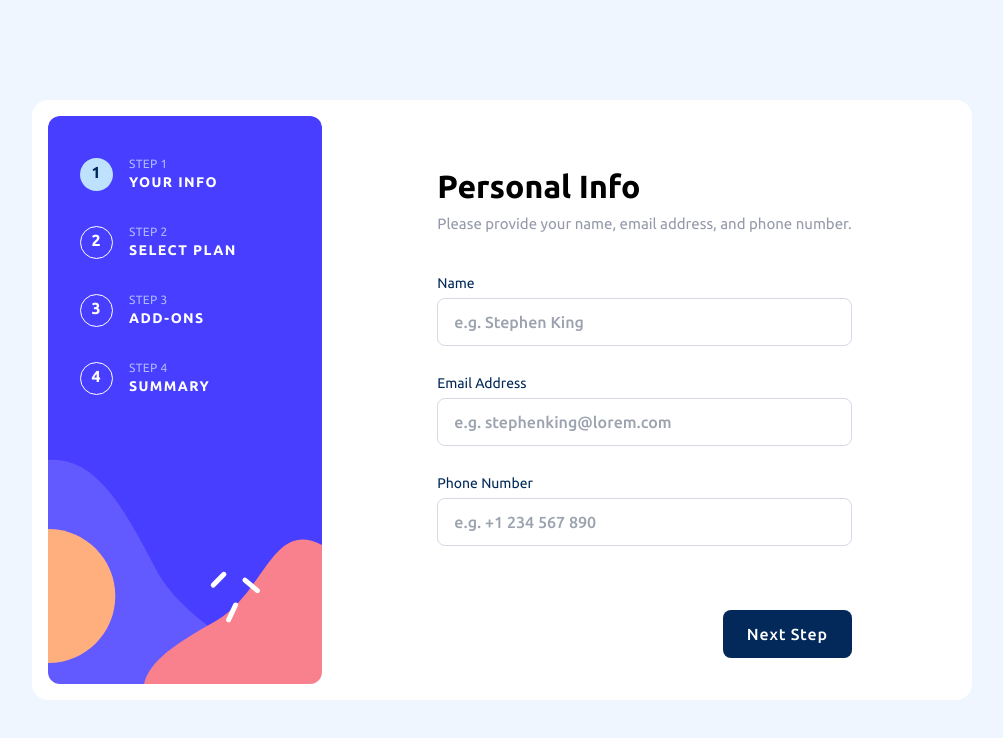
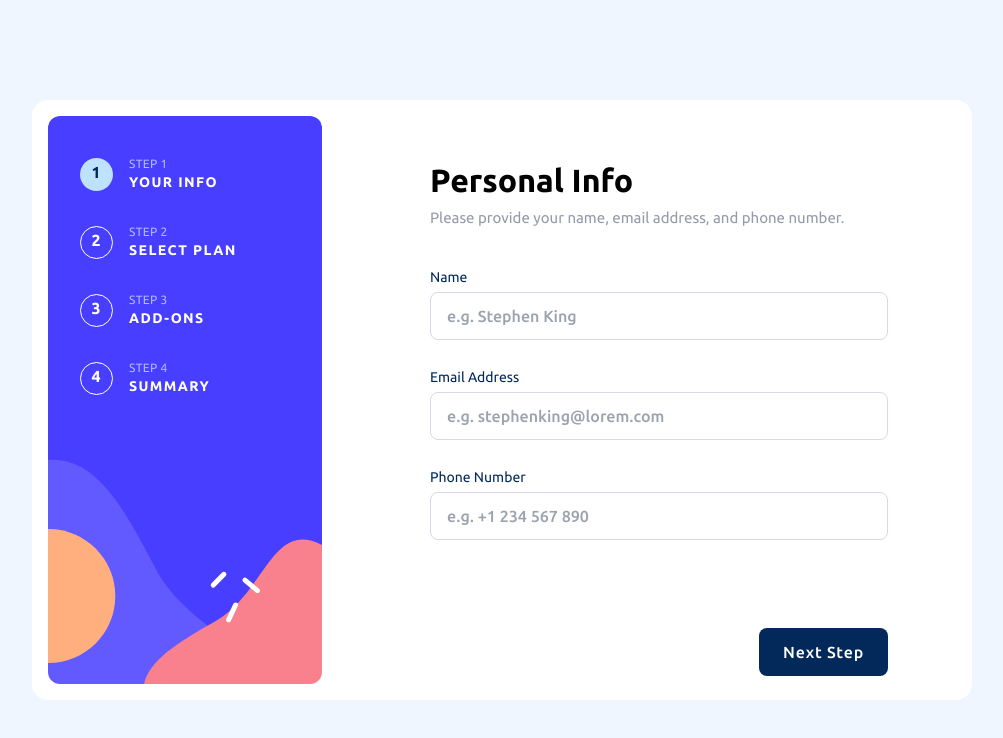
Before and after one commit to tiemibf/multi-step-form, a Next.js app: page / in a window 1280 px wide. Shown: the top 738 px of the page, without its empty margins (138-1141 px from the left). Built offline with nearby package versions, Linux system fonts and the light colour scheme.

Commit message:
refactor: improves project layout and adds enable property to steps

```diff
--- a/src/app/page.tsx
+++ b/src/app/page.tsx
@@ -3,11 +3,8 @@ import { Stepper } from "@/components/Stepper";
 export default function Home() {
     return (
         <>
-            <aside className="bg-[url('../assets/bg-sidebar.svg')] bg-cover flex w-[274px] h-full rounded-xl pt-10 pl-8 content-start">
-                <div className="mb-8">
-                    <Stepper />
-                </div>
-            </aside>
+            <aside className="bg-[url('../assets/bg-sidebar.svg')] bg-cover flex w-[274px] h-full rounded-xl pt-10 pl-8 content-start relative" />
+            <Stepper />
         </>
     );
 }
--- a/src/components/Button.tsx
+++ b/src/components/Button.tsx
@@ -2,14 +2,19 @@ import { MouseEventHandler } from "react";
 
 interface IButtonProps extends React.HTMLAttributes<HTMLButtonElement> {
     children: string;
+    buttonColor?: string;
     onClick?: MouseEventHandler<HTMLButtonElement>;
 }
 
-export const Button = ({ children, onClick }: IButtonProps) => {
+export const Button = ({
+    children,
+    buttonColor = "denim",
+    onClick
+}: IButtonProps) => {
     return (
         <button
             onClick={onClick}
-            className="bg-[#022959] text-white rounded-lg px-6 py-3 tracking-wider font-[500]"
+            className={`bg-ms-${buttonColor} text-white rounded-lg px-6 py-3 tracking-wider font-[500]`}
         >
             {children}
         </button>
--- a/src/components/Stepper.tsx
+++ b/src/components/Stepper.tsx
@@ -4,85 +4,85 @@ import { FormProvider } from "@/context/FormContext";
 import { AddOnsPage } from "@/pages/AddOns/AddOns";
 import { PersonalInfoPage } from "@/pages/PersonalInfo/PersonalInfo";
 import { SelectPlanPage } from "@/pages/SelectPlan/SelectPlan";
+import { Summary } from "@/pages/Summary/Summary";
+import { ThankYouPage } from "@/pages/ThankYouPage/ThankYouPage";
 import { useState } from "react";
-import { Button } from "./Button";
+import { ControlButtons } from "./ControlButtons";
 import { Step } from "./Step";
 
-type StepsInfo = {
+export type StepsInfo = {
     count: number;
     name: string;
-    content?: JSX.Element;
+    content: JSX.Element;
+    enabled: boolean;
 };
 
 const stepsInfo: StepsInfo[] = [
     {
         count: 1,
         name: "Your Info",
-        content: <PersonalInfoPage />
+        content: <PersonalInfoPage />,
+        enabled: true
     },
     {
         count: 2,
         name: "Select Plan",
-        content: <SelectPlanPage />
+        content: <SelectPlanPage />,
+        enabled: true
     },
     {
         count: 3,
         name: "Add-Ons",
-        content: <AddOnsPage />
+        content: <AddOnsPage />,
+        enabled: true
     },
     {
         count: 4,
-        name: "Summary"
+        name: "Summary",
+        content: <Summary />,
+        enabled: true
+    },
+    {
+        count: 5,
+        name: "Thank You",
+        content: <ThankYouPage />,
+        enabled: false
     }
 ];
 
 export const Stepper = () => {
     const [currentStep, setCurrentStep] = useState(1);
-    const isFirstStep = currentStep === 1;
-    const isLastStep = currentStep === stepsInfo.length;
-    const goToNextStep = () => {
-        setCurrentStep((curr) => (!isLastStep ? curr + 1 : curr));
-    };
-    const goToPreviousStep = () => {
-        setCurrentStep((curr) => (!isFirstStep ? curr - 1 : curr));
-    };
 
     return (
         <FormProvider>
-            <div className="flex flex-1 w-full relative">
-                <div>
-                    {stepsInfo?.map((step) => (
+            <div className="absolute w-[inherit] height-[inherit] flex">
+                <div className="py-10 px-8 w-[30%]">
+                    {stepsInfo?.map(
+                        (step) =>
+                            step.enabled && (
                                 <Step
                                     stepCount={step.count}
                                     stepName={step.name}
                                     key={step.count}
-                            isActive={currentStep == step.count ?? false}
+                                    isActive={
+                                        currentStep == step.count ?? false
+                                    }
                                     onClick={() => setCurrentStep(step.count)}
                                 />
-                    ))}
+                            )
+                    )}
                 </div>
-                <div className="absolute right-[-615px] bottom-[-230px]">
+                <div className="w-[70%] pt-10 pb-8 px-[100px] content-between flex flex-col">
                     {stepsInfo?.map(
                         (step) =>
                             step.count === currentStep && (
                                 <div key={step.count}>{step.content}</div>
                             )
                     )}
-                    <div
-                        className={`flex items-center mt-16  ${
-                            isFirstStep ? "justify-end" : "justify-between"
-                        }`}
-                    >
-                        {!isFirstStep && (
-                            <p
-                                className="font-medium text-base text-ms-grey cursor-pointer"
-                                onClick={goToPreviousStep}
-                            >
-                                Go Back
-                            </p>
-                        )}
-                        <Button onClick={goToNextStep}>Next Step</Button>
-                    </div>
+                    <ControlButtons
+                        currentStep={currentStep}
+                        setCurrentStep={setCurrentStep}
+                    />
                 </div>
             </div>
         </FormProvider>
--- a/src/pages/AddOns/AddOns.tsx
+++ b/src/pages/AddOns/AddOns.tsx
@@ -31,8 +31,6 @@ export const AddOnsPage = () => {
     const { formData, setFormData } = useContext(FormContext);
     const priceOption =
         formData.paymentFrequency === "yearly" ? "priceYearly" : "priceMonthly";
-
-    console.log(formData);
 
     const handleOptionCardClick = (addOn: string) => {
         const currentAddOns = formData.addOns ? [...formData.addOns] : [];
--- a/src/pages/AddOns/components/OptionCard.tsx
+++ b/src/pages/AddOns/components/OptionCard.tsx
@@ -20,7 +20,7 @@ export const OptionCard = ({
         <SelectableCard
             isSelected={isSelected}
             onClick={onClick}
-            className="w-full h-21 px-6 py-[18px] cursor-pointer"
+            className="w-[450px] h-21 px-6 py-[18px] cursor-pointer"
         >
             <div className="flex flex-1 items-center justify-between">
                 <div className="flex gap-x-6 items-center">
```
Lines whose indentation alone changed are shown as unchanged.
